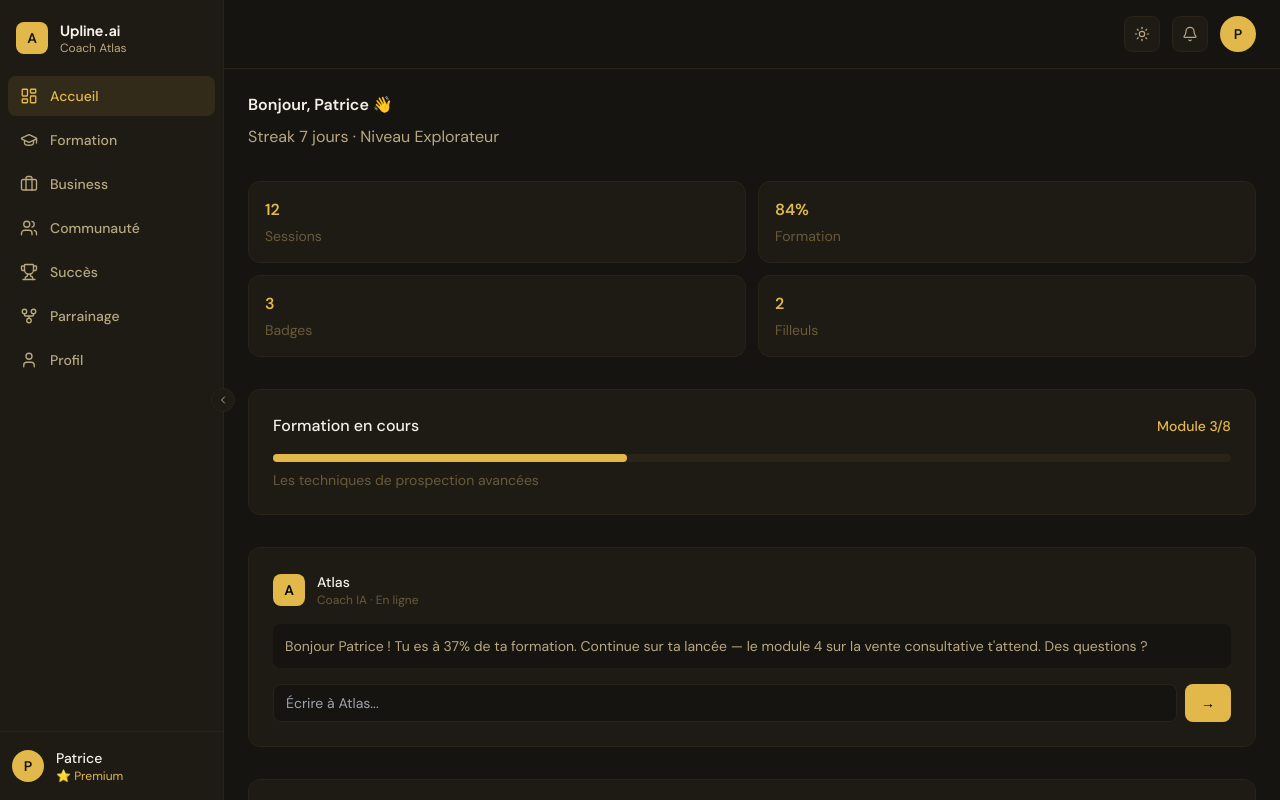
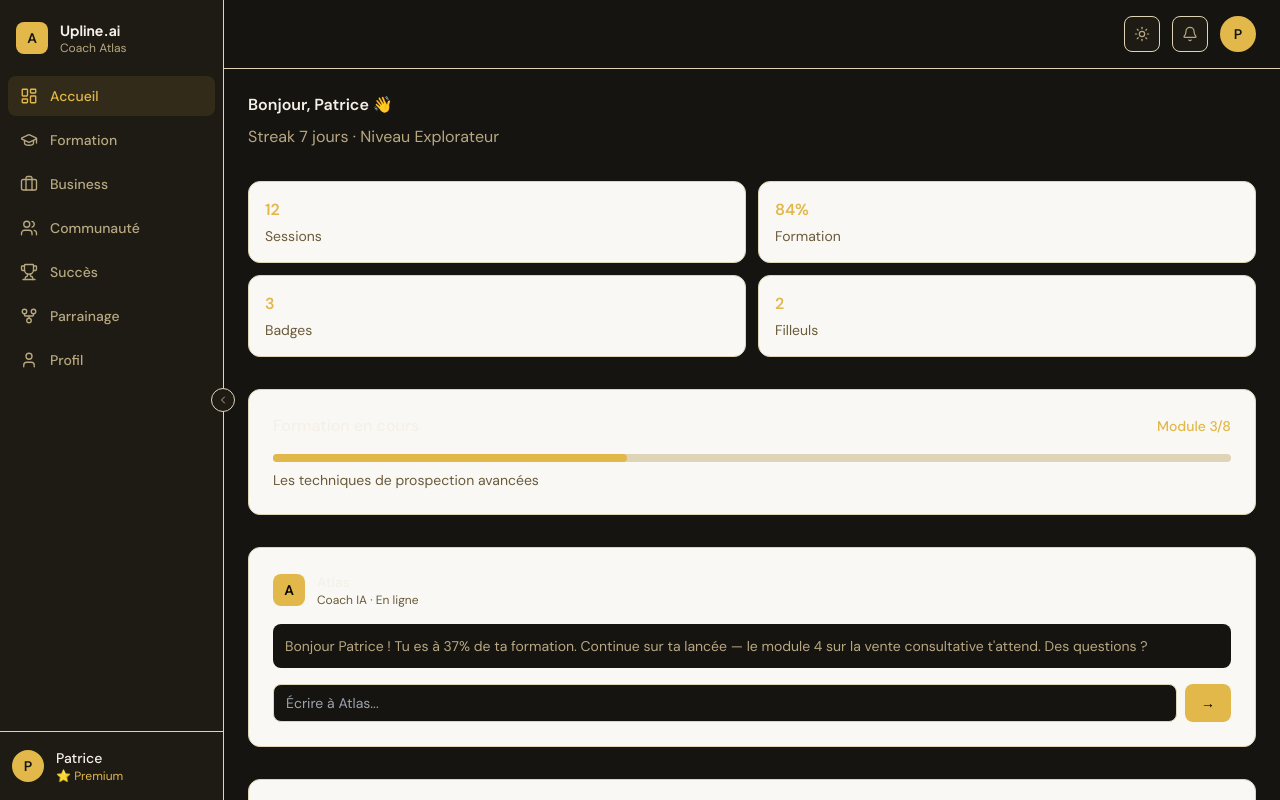
Before and after one commit to Biz4me/upline-dashboard, a Next.js app: page / in a window 1280 px wide. Built offline with nearby package versions, Linux system fonts and the light colour scheme.

Commit message:
feat: cards creme sur fond noir dark mode

```diff
--- a/src/app/globals.css
+++ b/src/app/globals.css
@@ -21,9 +21,9 @@
   .dark {
     --bg: #161410;
     --bg-secondary: #1E1B14;
-    --bg-card: #1E1B14;
-    --bg-input: #0e0c09;
-    --border: #2A2318;
+    --bg-card: #FAF8F4;
+    --bg-input: #EDE5D0;
+    --border: #E0D4B8;
     --text: #F5F0E8;
     --text-secondary: #B8A882;
     --text-muted: #6A5A3A;
```
